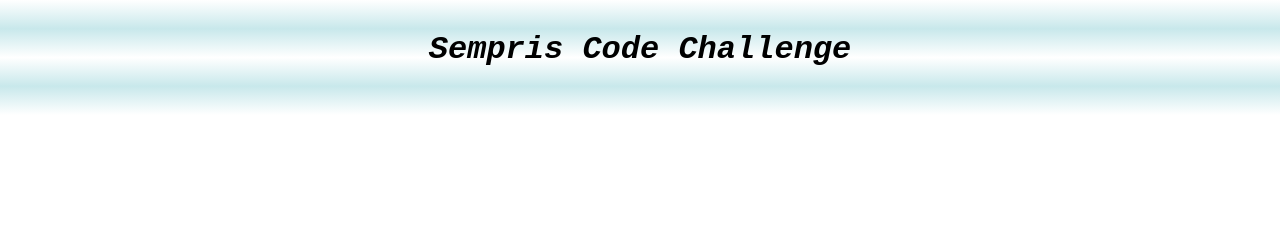
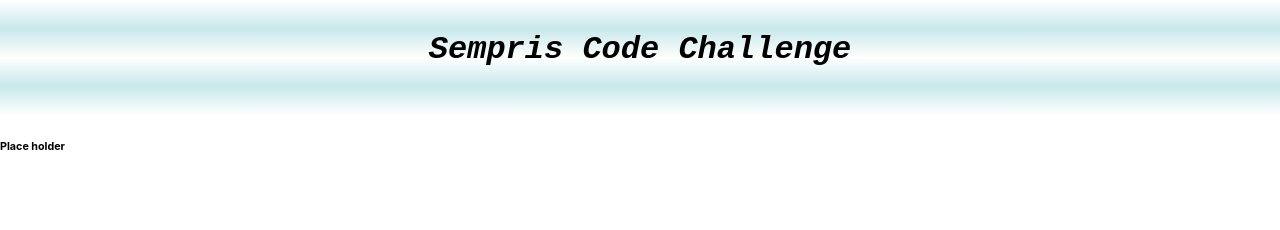
Before and after one commit to Maxwell1126/sempris-code-challenge, a React (Create React App) app: page / in a window 1280 px wide. Shown: the top 230 px of the page. Built offline with nearby package versions, Linux system fonts and the light colour scheme.

Commit message:
Created the files that will eventually contain the code that will show the data from the api call.

```diff
--- a/src/App.js
+++ b/src/App.js
@@ -1,11 +1,13 @@
 import './App.css';
 import Header from './Header/Header.js';
 import Footer from './Footer/Footer.js';
+import Weather from './Weather/Weather.js';
 
 function App() {
   return (
     <div>
       <Header />
+      <Weather />
       <Footer />
     </div>
   );
--- /dev/null
+++ b/src/Weather/Weather.js
@@ -0,0 +1,18 @@
+import React, { Component } from 'react';
+import './Weather.css';
+
+class Weather extends Component {
+    constructor(props) {
+        super(props)
+    }
+    render() {
+        return (
+            <div>
+                <h6>Place holder</h6>
+            </div>
+        )
+    }
+
+}
+
+export default Weather;
```
Also changed, not shown: src/Weather/Weather.css (added).
